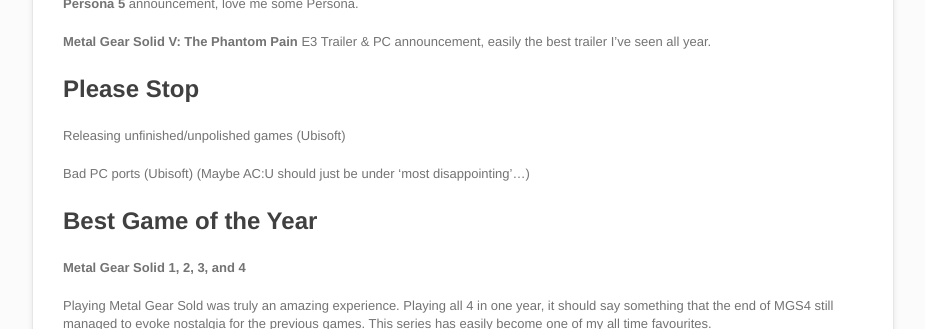
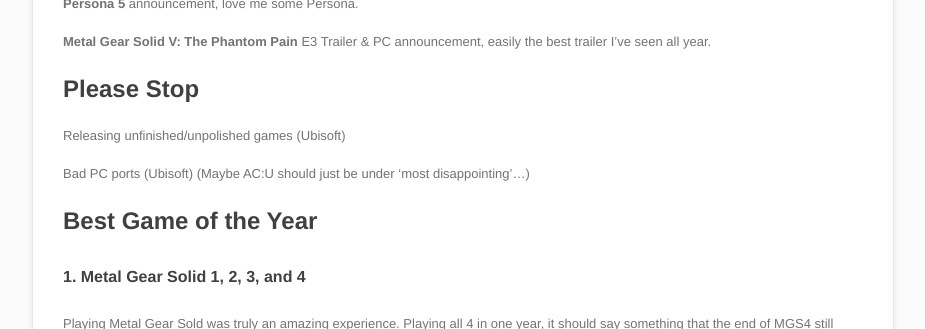
Before and after one commit to m-wild/mwild.me_archive, a Jekyll site: the page built from _posts/games/2014-12-10-goty-2014.md, in a window 1280 px wide and 900 px high, scrolled down 4388 px, cut to the strip 0-329 px from the top of the window. Shown: the whole strip, without its empty margins (177-1102 px from the left). Built offline with Jekyll 4.4.1, drawn with Linux system fonts in a browser that asks for light colours; Markdown is read by kramdown in place of the engine named in the settings.

```diff
--- a/_posts/games/2014-12-10-goty-2014.md
+++ b/_posts/games/2014-12-10-goty-2014.md
@@ -89,7 +89,7 @@ Bad PC ports (Ubisoft) (Maybe AC:U should just be under 'most disappointing'...)
 
 
 ## Best Game of the Year
-__Metal Gear Solid 1, 2, 3, and 4__
+#### 1. Metal Gear Solid 1, 2, 3, and 4
 
 Playing Metal Gear Sold was truly an amazing experience. Playing all 4 in one year, it should say something that the end of MGS4 still managed to evoke nostalgia for the previous games. This series has easily become one of my all time favourites.
 
```
